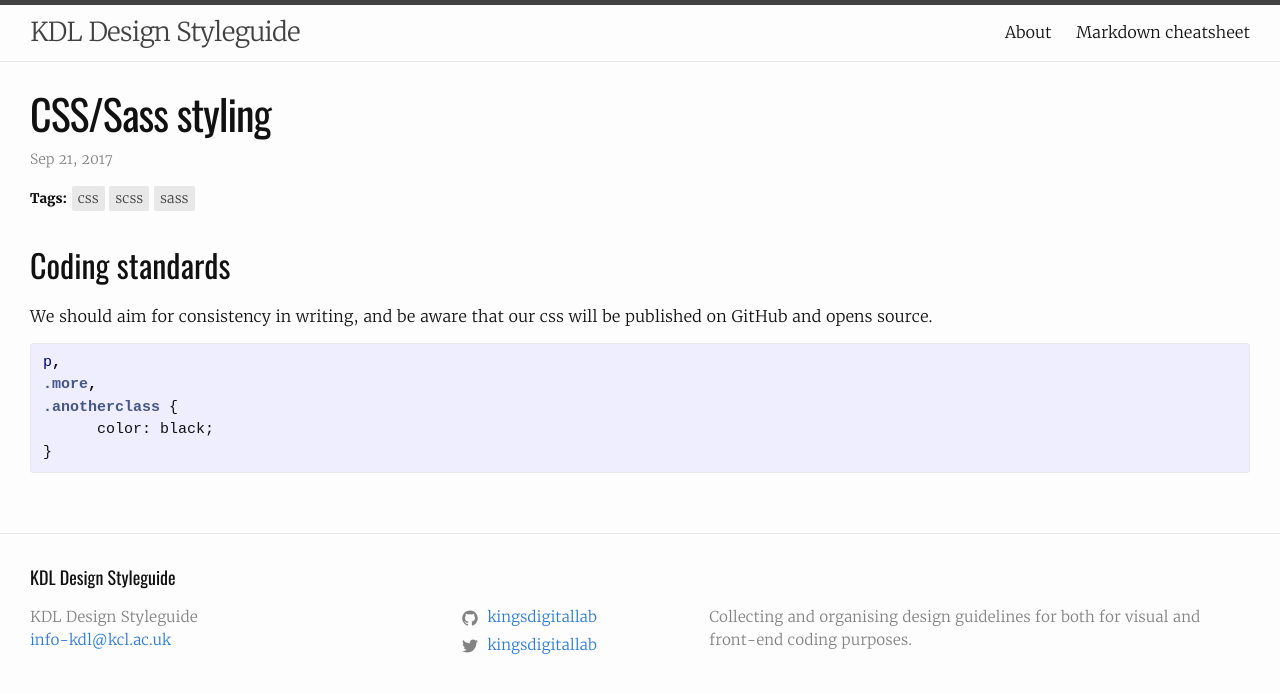
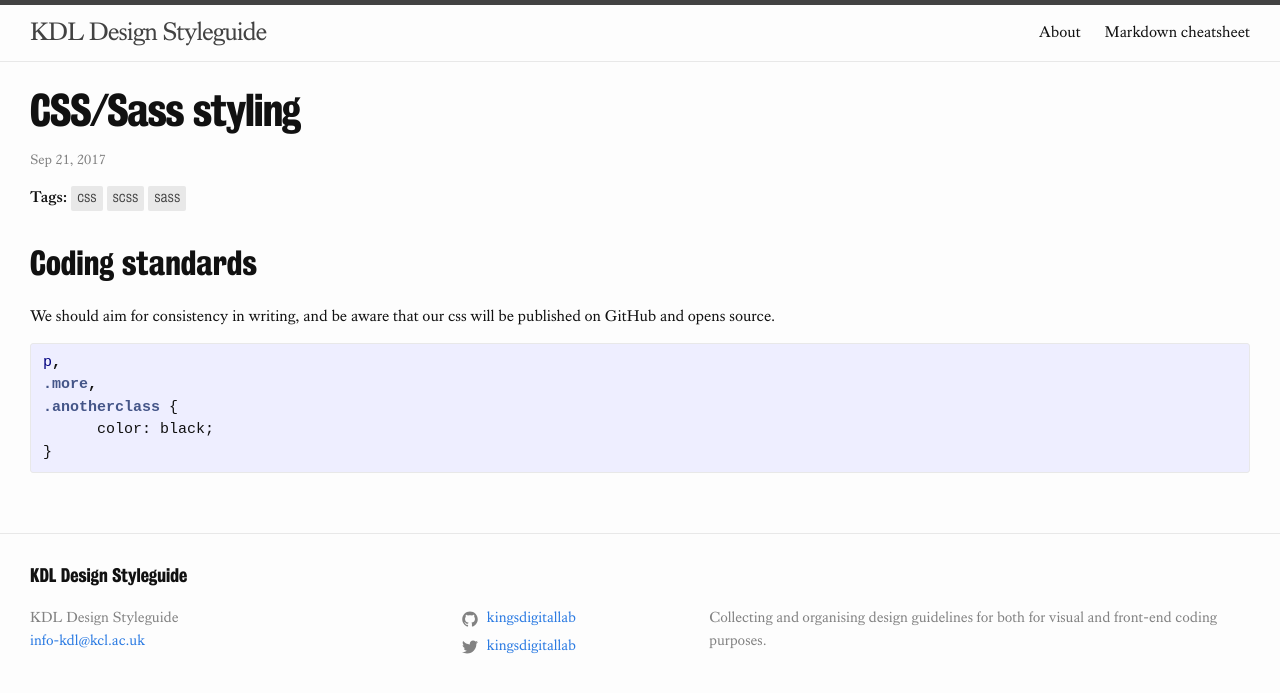
Before and after one commit to kingsdigitallab/kdl-design-styleguide, a Jekyll site: the page built from _posts/2017-09-21-css-styling.markdown, in a window 1280 px wide. Shown: the top 693 px of the page. Built offline with Jekyll 4.4.1, drawn with Linux system fonts in a browser that asks for light colours.

Commit message:
Replaced fonts with King s fonts

```diff
--- a/_layouts/post.html
+++ b/_layouts/post.html
@@ -15,7 +15,7 @@ layout: default
       {% endif %}</p>
       {% if page.tags %}
       <ul class="inline-list">
-        <li><small><strong>Tags:</strong></small> </li>
+        <li><strong>Tags:</strong> </li>
         {% for tag in page.tags %}
         <li class="tags">{{ tag }}</li>
         {% endfor %}
--- a/_sass/fonts.scss
+++ b/_sass/fonts.scss
@@ -1,3 +1,59 @@
+/** Importing King's Fonts **/
+
+/** King's Bureau Grotesque **/
+
+@font-face {
+  font-family: 'KingsBureauGrot';
+  src: url('../assets/fonts/KingsBureauGrot/KingsBureauGrot-FiveOne.ttf') format('truetype'); /* Safari, Android, iOS */
+  font-weight: 400;
+}
+
+@font-face {
+  font-family: 'KingsBureauGrot';
+  src: url('../assets/fonts/KingsBureauGrot/KingsBureauGrot-FiveOneItal.ttf') format('truetype'); /* Safari, Android, iOS */
+  font-style: italic;
+}
+
+@font-face {
+  font-family: 'KingsBureauGrot';
+  src: url('../assets/fonts/KingsBureauGrot/KingsBureauGrot-ThreeSeven.ttf') format('truetype'); /* Safari, Android, iOS */
+  font-weight: 700;
+}
+
+@font-face {
+  font-family: 'KingsBureauGrot';
+  src: url('../assets/fonts/KingsBureauGrot/KingsBureauGrot-ThrSevenItal.ttf') format('truetype'); /* Safari, Android, iOS */
+  font-weight: 700;
+  font-style: italic;
+}
+
+/** King's Caslon **/
+
+@font-face {
+  font-family: 'KingsCaslon';
+  src: url('../assets/fonts/KingsCaslon/KingsCaslon.ttf') format('truetype'); /* Safari, Android, iOS */
+  font-weight: normal;
+}
+
+@font-face {
+  font-family: 'KingsCaslon';
+  src: url('../assets/fonts/KingsCaslon/KingsCaslonItalic.ttf') format('truetype'); /* Safari, Android, iOS */
+  font-style: italic;
+}
+
+@font-face {
+  font-family: 'KingsCaslon';
+  src: url('../assets/fonts/KingsCaslon/KingsCaslonSemiBold.ttf') format('truetype'); /* Safari, Android, iOS */
+  font-weight: bold;
+}
+
+@font-face {
+  font-family: 'KingsCaslon';
+  src: url('../assets/fonts/KingsCaslon/KingsCaslonSemiBoldItalic.ttf') format('truetype'); /* Safari, Android, iOS */
+  font-weight: bold;
+  font-style: italic;
+}
+
 /*
  * Merriweather
 ================================================================================ */
@@ -41,6 +97,10 @@
     font-style: italic;
 }
 
+/*
+ * Oswald
+================================================================================ */
+
 @font-face {
     font-family: 'Oswald';
     src: url('../assets/fonts/Oswald/Oswald-Regular.ttf');
--- a/_sass/minima.scss
+++ b/_sass/minima.scss
@@ -3,10 +3,10 @@
 // Define defaults for each variable.
 
 // $base-font-family: "Helvetica Neue", Helvetica, Arial, sans-serif !default;
-$base-font-family: "Merriweather", serif !default;
+$base-font-family: "KingsCaslon", serif !default;
 $base-font-size:   16px !default;
-$base-font-weight: 300 !default;
-$auxiliary-font: "Oswald", serif !default;
+$base-font-weight: 400 !default;
+$auxiliary-font: "KingsBureauGrot", serif !default;
 $small-font-size:  $base-font-size * 0.875 !default;
 $base-line-height: 1.5 !default;
 
--- a/_sass/minima/_base.scss
+++ b/_sass/minima/_base.scss
@@ -90,7 +90,7 @@ li {
  */
 h1, h2, h3, h4, h5, h6 {
   font-family: $auxiliary-font;
-  font-weight: 400;
+  font-weight: 700;
 }
 
 
@@ -226,6 +226,7 @@ pre {
   background: #e8e8e8;
   border-radius: 2px;
   color: #424242;
+  font-family: $auxiliary-font;
   font-size: 14px;
   padding: 2px 6px;
 }
```
Also changed, not shown: assets/fonts/KingsCaslon/Release_notes_KingsCaslon_V1.560.txt (added, +27 -0 lines), assets/fonts/KingsBureauGrot/KingsBureauGrot-FiveOne.ttf (added), assets/fonts/KingsBureauGrot/KingsBureauGrot-FiveOneItal.ttf (added), assets/fonts/KingsBureauGrot/KingsBureauGrot-ThrSevenItal.ttf (added), assets/fonts/KingsBureauGrot/KingsBureauGrot-ThreeSeven.ttf (added), assets/fonts/KingsCaslon/KingsCaslon.ttf (added), assets/fonts/KingsCaslon/KingsCaslonDisplay.ttf (added), assets/fonts/KingsCaslon/KingsCaslonDisplayItalic.ttf (added), assets/fonts/KingsCaslon/KingsCaslonItalic.ttf (added), assets/fonts/KingsCaslon/KingsCaslonSemiBold.ttf (added), assets/fonts/KingsCaslon/KingsCaslonSemiBoldItalic.ttf (added).
